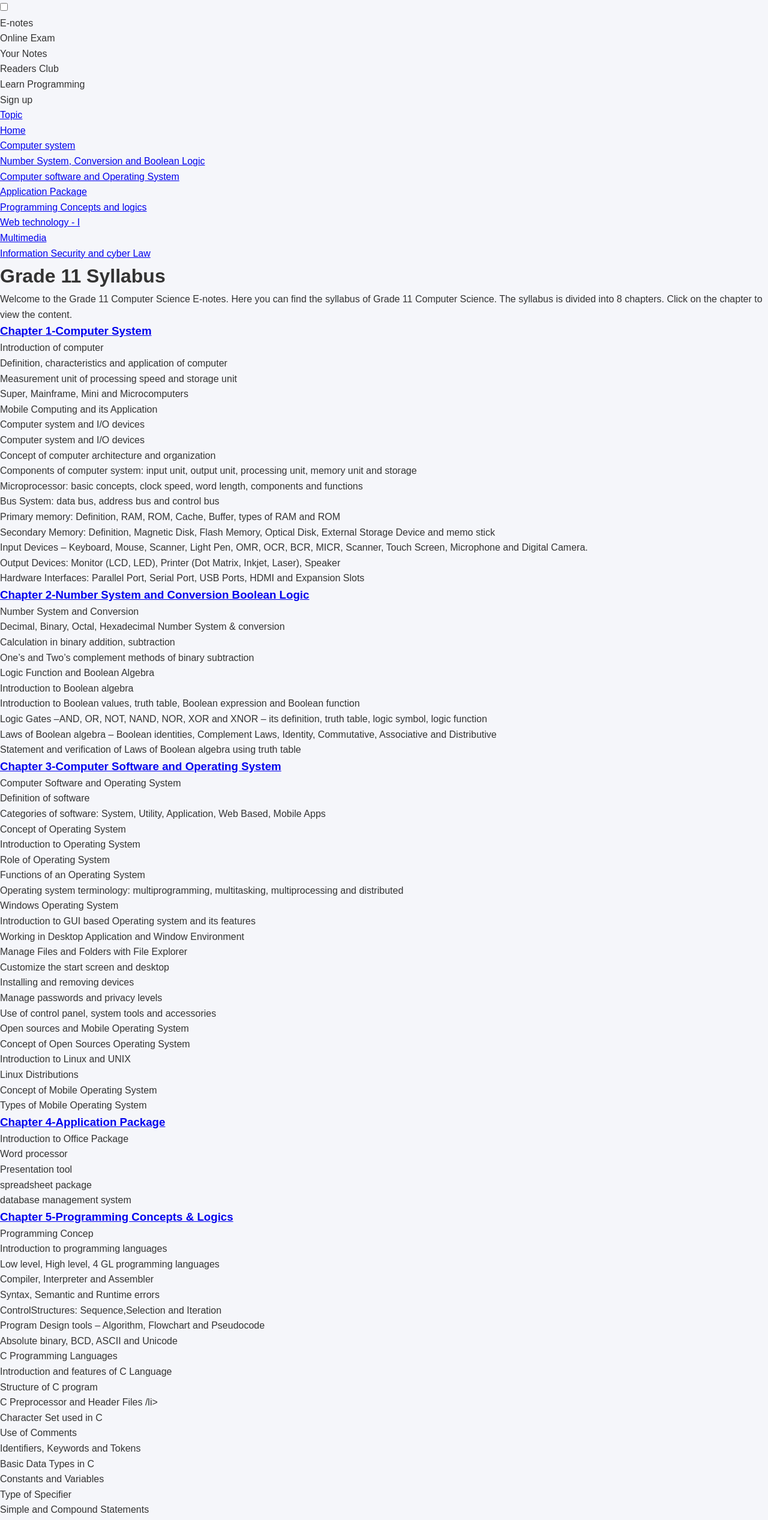
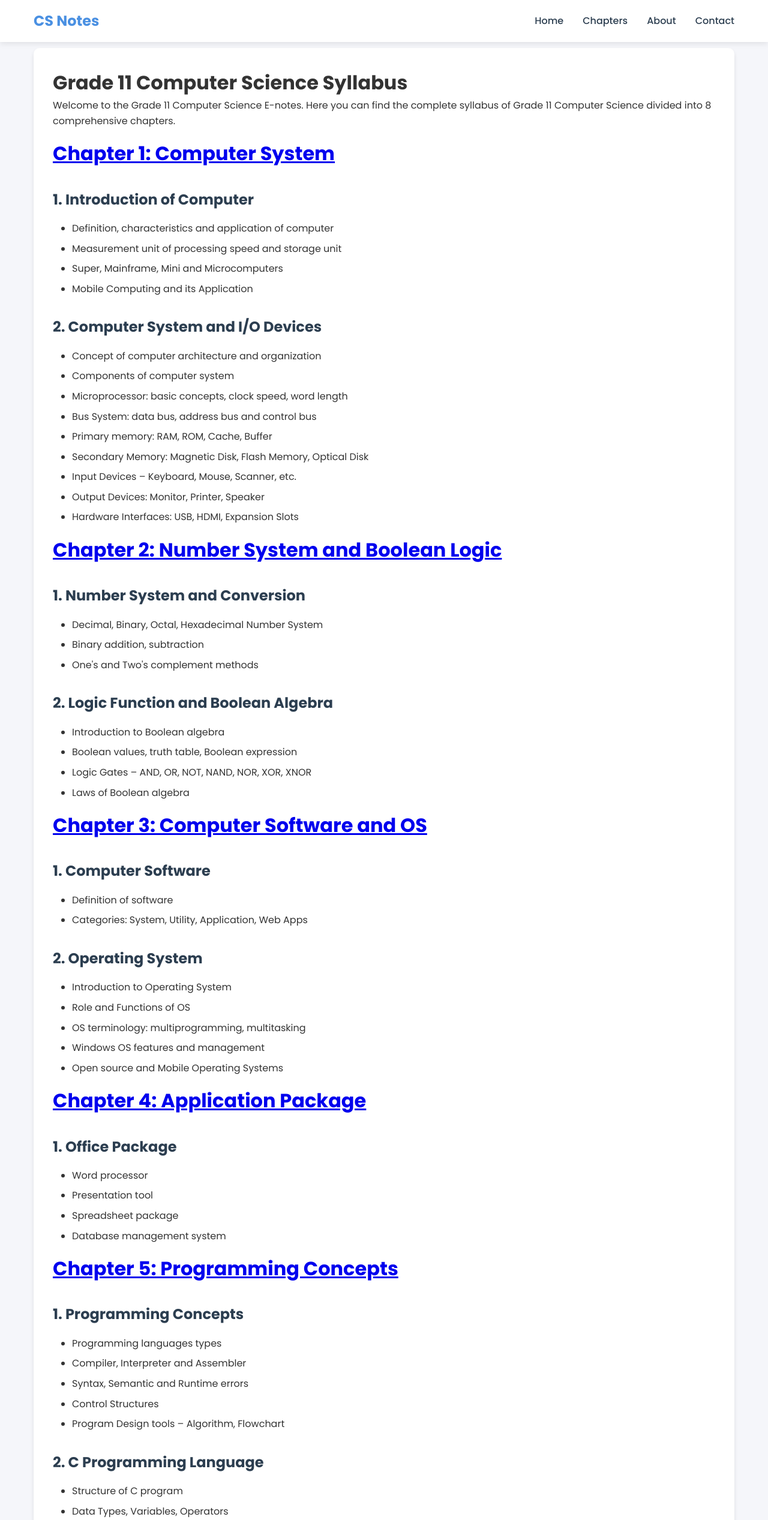
Before and after one commit to Bhu-pen/Computer-Science, a plain HTML site: page Topic.html in a window 1280 px wide. Shown: the top 2534 px of the page at 60% size. Drawn offline with Linux system fonts and the light colour scheme.

Commit message:
Update Topic.html

```diff
--- a/Topic.html
+++ b/Topic.html
@@ -3,239 +3,211 @@
 <head>
     <meta charset="UTF-8">
     <meta name="viewport" content="width=device-width, initial-scale=1.0">
-    <title>Study Room</title>
+    <title>Grade 11 Syllabus - Class 11 Computer Science Notes</title>
     <link rel="stylesheet" href="style.css">
+    <link href="https://fonts.googleapis.com/css2?family=Poppins:wght@300;400;500;600;700&display=swap" rel="stylesheet">
+    <link rel="stylesheet" href="https://cdnjs.cloudflare.com/ajax/libs/font-awesome/6.0.0/css/all.min.css">
 </head>
 <body>
-    <input type="checkbox" id="menu-toggle">
-    <div class="nav">
-        <label for="menu-toggle" class="menu-icon">
-            <span></span>
-            <span></span>
-            <span></span>
-        </label>
-        <ul>
-           <li>E-notes</li>
-           <li>Online Exam </li>
-           <li>Your Notes</li>
-           <li>Readers Club</li>
-           <li>Learn Programming </li>
-           <li>Sign up</li>
+    <header>
+        <nav>
+            <a href="index.html" class="logo">CS Notes</a>
+            <ul class="nav-links">
+                <li><a href="index.html">Home</a></li>
+                <li><a href="index.html#chapters">Chapters</a></li>
+                <li><a href="index.html#about">About</a></li>
+                <li><a href="index.html#contact">Contact</a></li>
             </ul>
-    </div>
-    <div class="content">
-        <div class="left">
-            <ul>
-                <div class="link"><a href="Topic.html">Topic</a></div>
-                <div class="link"><a href="Home.html">Home</a></div>
-                <div class="link"><a href="Csystem.html">Computer system</a></div>
-                <div class="link"><a href="Nsystem.html">Number System, Conversion and Boolean Logic</a></div>
-                <div class="link"><a href="Csoftware.html">Computer software and Operating System</a></div>
-                <div class="link"><a href="Apackage.html">Application Package</a></div>
-                <div class="link"><a href="Pconcept.html">Programming Concepts and logics</a></div>
-                <div class="link"><a href="Wtechnology.html">Web technology - I</a></div>
-                <div class="link"><a href="Multimedia.html">Multimedia</a></div>
-<div class="link"><a href="information.html">Information Security and cyber Law</a></div>
-            </ul>
+        </nav>
+    </header>
 
+    <main>
+        <div class="chapter-content">
+            <h1>Grade 11 Computer Science Syllabus</h1>
 
-        </div>
-        <div class="right">
+            <section class="chapter-intro">
+                <p>Welcome to the Grade 11 Computer Science E-notes. Here you can find the complete syllabus of Grade 11 Computer Science divided into 8 comprehensive chapters.</p>
+            </section>
 
-            <h1>
-                Grade 11 Syllabus
-            </h1>
-            <p id="welcomepage">
-                Welcome to the Grade 11 Computer Science E-notes. Here you can find the syllabus of Grade 11 Computer Science. The syllabus is divided into 8 chapters. Click on the chapter to view the content.
-                <ul id="chapter list">
-                    <h3> <a href="Csystem.html">Chapter 1-Computer System</a> </h3>
-                    <ol type="1">
-                        <li>Introduction of computer</li>
+            <div class="syllabus-container">
+                <!-- Chapter 1 -->
+                <section class="chapter-section">
+                    <h2><a href="Csystem.html">Chapter 1: Computer System</a></h2>
+                    <div class="topic-list">
+                        <h3>1. Introduction of Computer</h3>
                         <ul>
                             <li>Definition, characteristics and application of computer</li>
                             <li>Measurement unit of processing speed and storage unit</li>
                             <li>Super, Mainframe, Mini and Microcomputers</li>
                             <li>Mobile Computing and its Application</li>
-                            <li>Computer system and I/O devices</li>
                         </ul>
-                        <li>Computer system and I/O devices</li>
+
+                        <h3>2. Computer System and I/O Devices</h3>
                         <ul>
                             <li>Concept of computer architecture and organization</li>
-                            <li>Components of computer system: input unit, output unit, processing unit, memory unit and storage</li>
-                            <li>Microprocessor: basic concepts, clock speed, word length, components and functions</li>
+                            <li>Components of computer system</li>
+                            <li>Microprocessor: basic concepts, clock speed, word length</li>
                             <li>Bus System: data bus, address bus and control bus</li>
-                            <li>Primary memory: Definition, RAM, ROM, Cache, Buffer, types of RAM and ROM</li>
-                            <li>Secondary Memory: Definition, Magnetic Disk, Flash Memory, Optical Disk, External Storage Device and memo stick</li>
-                            <li>Input Devices – Keyboard, Mouse, Scanner, Light Pen, OMR, OCR, BCR, MICR, Scanner, Touch Screen, Microphone and Digital Camera.</li>
-                            <li>Output Devices: Monitor (LCD, LED), Printer (Dot Matrix, Inkjet, Laser), Speaker</li>
-                            <li>Hardware Interfaces: Parallel Port, Serial Port, USB Ports, HDMI and Expansion Slots</li>
+                            <li>Primary memory: RAM, ROM, Cache, Buffer</li>
+                            <li>Secondary Memory: Magnetic Disk, Flash Memory, Optical Disk</li>
+                            <li>Input Devices – Keyboard, Mouse, Scanner, etc.</li>
+                            <li>Output Devices: Monitor, Printer, Speaker</li>
+                            <li>Hardware Interfaces: USB, HDMI, Expansion Slots</li>
                         </ul>
-                    </ol>
+                    </div>
+                </section>
 
+                <!-- Chapter 2 -->
+                <section class="chapter-section">
+                    <h2><a href="Nsystem.html">Chapter 2: Number System and Boolean Logic</a></h2>
+                    <div class="topic-list">
+                        <h3>1. Number System and Conversion</h3>
+                        <ul>
+                            <li>Decimal, Binary, Octal, Hexadecimal Number System</li>
+                            <li>Binary addition, subtraction</li>
+                            <li>One's and Two's complement methods</li>
+                        </ul>
 
-                    <h3><a href="Nsystem.html">Chapter 2-Number System and Conversion Boolean Logic</a></h3>
-                    <ol type="1">
-                        <li>Number System and Conversion</li>
-                        <ul>
-                            <li>Decimal, Binary, Octal, Hexadecimal Number System &amp; conversion</li>
-                            <li>Calculation in binary addition, subtraction</li>
-                            <li>One’s and Two’s complement methods of binary subtraction</li>
-                        </ul>
-                        <li>Logic Function and Boolean Algebra</li>
+                        <h3>2. Logic Function and Boolean Algebra</h3>
                         <ul>
                             <li>Introduction to Boolean algebra</li>
-                            <li>Introduction to Boolean values, truth table, Boolean expression and Boolean function</li>
-                            <li>Logic Gates –AND, OR, NOT, NAND, NOR, XOR and XNOR – its definition, truth table, logic symbol, logic function</li>
-                            <li>Laws of Boolean algebra – Boolean identities, Complement Laws, Identity, Commutative, Associative and Distributive</li>
-                            <li>Statement and verification of Laws of Boolean algebra using truth table</li>
+                            <li>Boolean values, truth table, Boolean expression</li>
+                            <li>Logic Gates – AND, OR, NOT, NAND, NOR, XOR, XNOR</li>
+                            <li>Laws of Boolean algebra</li>
                         </ul>
-                    </ol>
+                    </div>
+                </section>
 
-                    <h3><a href="Csoftware.html">Chapter 3-Computer Software and Operating System</a></h3>
-                    <ol type="1">
-                        <li>Computer Software and Operating System</li>
+                <!-- Chapter 3 -->
+                <section class="chapter-section">
+                    <h2><a href="Csoftware.html">Chapter 3: Computer Software and OS</a></h2>
+                    <div class="topic-list">
+                        <h3>1. Computer Software</h3>
                         <ul>
                             <li>Definition of software</li>
-                            <li>Categories of software: System, Utility, Application, Web Based, Mobile Apps</li>
+                            <li>Categories: System, Utility, Application, Web Apps</li>
                         </ul>
-                        <li>Concept of Operating System</li>
+
+                        <h3>2. Operating System</h3>
                         <ul>
                             <li>Introduction to Operating System</li>
-                            <li>Role of Operating System</li>
-                            <li>Functions of an Operating System</li>
-                            <li>Operating system terminology: multiprogramming, multitasking, multiprocessing and distributed</li>
+                            <li>Role and Functions of OS</li>
+                            <li>OS terminology: multiprogramming, multitasking</li>
+                            <li>Windows OS features and management</li>
+                            <li>Open source and Mobile Operating Systems</li>
                         </ul>
-                        <li>Windows Operating System</li>
-                        <ul>
-                            <li>Introduction to GUI based Operating system and its features</li>
-                            <li>Working in Desktop Application and Window Environment</li>
-                            <li>Manage Files and Folders with File Explorer</li>
-                            <li>Customize the start screen and desktop</li>
-                            <li>Installing and removing devices</li>
-                            <li>Manage passwords and privacy levels</li>
-                            <li>Use of control panel, system tools and accessories</li>
-                        </ul>
-                        <li>Open sources and Mobile Operating System</li>
-                        <ul>
-                            <li>Concept of Open Sources Operating System</li>
-                            <li>Introduction to Linux and UNIX</li>
-                            <li>Linux Distributions</li>
-                            <li>Concept of Mobile Operating System</li>
-                            <li>Types of Mobile Operating System</li>
-                        </ul>
-                    </ol>
+                    </div>
+                </section>
 
-                    <h3><a href="Apackage.html">Chapter 4-Application Package</a></h3>
-                    <ol type="1">
-                        <li>Introduction to Office Package</li>
+                <!-- Chapter 4 -->
+                <section class="chapter-section">
+                    <h2><a href="Apackage.html">Chapter 4: Application Package</a></h2>
+                    <div class="topic-list">
+                        <h3>1. Office Package</h3>
                         <ul>
                             <li>Word processor</li>
                             <li>Presentation tool</li>
-                            <li>spreadsheet package</li>
-                            <li>database management system</li>
+                            <li>Spreadsheet package</li>
+                            <li>Database management system</li>
                         </ul>
-                    </ol>
+                    </div>
+                </section>
 
-                    <h3><a href="Pconcept.html">Chapter 5-Programming Concepts &amp; Logics</a></h3>
-                    <ol type="1">
-                        <li>Programming Concep</li>
+                <!-- Chapter 5 -->
+                <section class="chapter-section">
+                    <h2><a href="Pconcept.html">Chapter 5: Programming Concepts</a></h2>
+                    <div class="topic-list">
+                        <h3>1. Programming Concepts</h3>
                         <ul>
-                            <li>Introduction to programming languages</li>
-                            <li>Low level, High level, 4 GL programming languages</li>
+                            <li>Programming languages types</li>
                             <li>Compiler, Interpreter and Assembler</li>
                             <li>Syntax, Semantic and Runtime errors</li>
-                            <li>ControlStructures: Sequence,Selection and Iteration</li>
-                            <li>Program Design tools – Algorithm, Flowchart and Pseudocode</li>
-                            <li>Absolute binary, BCD, ASCII and Unicode</li>
-                        </ul>
-                        <li>C Programming Languages</li>
-                        <ul>
-                            <li>Introduction and features of C Language</li>
-                            <li>Structure of C program</li>
-                            <li>C Preprocessor and Header Files /li&gt;
-                            </li><li>Character Set used in C</li>
-                            <li>Use of Comments</li>
-                            <li>Identifiers, Keywords and Tokens</li>
-                            <li>Basic Data Types in C</li>
-                            <li>Constants and Variables</li>
-                            <li>Type of Specifier</li>
-                            <li>Simple and Compound Statements</li>
-                            <li>Operators and Expressions: arithmetic, relational, logical, assignment, unary and conditional operators</li>
-                            <li>Input/output (I/O) Functions</li>
-                            <li>Selection Control Statement: Decisions (if, if-else, if-else-if, nested and, switch)</li>
-                            <li>Iteration Control Statement: Looping (while, do while, for nested)</li>
-                            <li>Array: definition, types(1D and 2D), matrix addition and subtraction</li>
-                            <li>String: definition and string function : strlen(), strcat(), strcmp(), strrev(), strcpy(), strlwr(), strupr()</li>
-                        </ul>
-                    </ol>
-
-                    <h3><a href="Wtechnology.html">Chapter 6-Web Technology I</a></h3>
-                    <ol type="1">
-                        <li>Introduction: Web development introduction</li>
-                        <li>Web browsers and search Engines</li>
-                        <li>Overview of various internet &amp; web technologies</li>
-                        <li>Content Management System (CMS) 6.4. HTML: The Language of the Web</li>
-                        <ul>
-                            <li>Objectives</li>
-                            <li>Structure of HTML</li>
-                            <li>Published and Hosting</li>
-                            <li>HTML Tags vs. Attributes</li>
-                            <li>Basic Tags of HTML: HTML, HEAD, TITLE, BODY (Setting the Fore color and Background color, Background Image, Background Sound)</li>
-                            <li>Heading tag (H1 to H6) and attributes(ALIGN)</li>
-                            <li>FONT tag and Attributes (Size: 1 to 7 Levels, BASEFONT, SMALL, BIG,COLOR)</li>
-                            <li>Paragraph Formatting (P) </li>
-                            <li>Break Line (BR)</li>
-                            <li>Comment in HTML ()</li>
-                            <li>Formatting Text (B, I, U, Mark, Sup, Sub, EM, BLOCKQUOTE, PREFORMATTED)</li>
-                            <li>Ordered List- OL (LI, Type- 1, I, A, a; START,VALUE)</li>
-                            <li>Unordered List - UL (Bullet Type- Disc, Circle, Square, DL, DT, DD)</li>
-                            <li>ADDRESS Tag</li>
-                            <ul type="Bullet">
-                                <li>Creating Links: Link to other HTML documents or data objects</li>
-                                <li>Links to other places in the same HTML documents</li>
-                                <li>Links to places in other HTML documents</li>
-                                <li>Anchor Tag and Hyperlink</li>
-                            </ul>
-                            <li>Tables: Creating Tables using TH, TR and TD tags</li>
-                            <li>Forms: Creating form using Textbox, radio, checkbox, text area, button</li>
-                            <li>Introduction to HTML 5 Elements including audio, embed, source, track and video attributes</li>
-                            <li>HTML 5 Graphics using canvas and svg tags</li>
-                            <li>Concept of domain name and web hosting</li>
-                        </ul>
-                        <li>Cascading Style Sheets</li>
-                        <ul>
-                            <li>Introduction to Cascading Style Sheet (CSS)</li>
-                            <li>Inline CSS</li>
-                            <li>Embedded CSS</li>
-                            <li>External CSS</li>
+                            <li>Control Structures</li>
+                            <li>Program Design tools – Algorithm, Flowchart</li>
                         </ul>
 
-                    </ol>
+                        <h3>2. C Programming Language</h3>
+                        <ul>
+                            <li>Structure of C program</li>
+                            <li>Data Types, Variables, Operators</li>
+                            <li>Input/output Functions</li>
+                            <li>Control Statements and Loops</li>
+                            <li>Arrays and Strings</li>
+                        </ul>
+                    </div>
+                </section>
 
-                    <h3><a href="Multimedia.html">Chapter 7-Multimedia</a></h3>
-                    <ol>
+                <!-- Chapter 6 -->
+                <section class="chapter-section">
+                    <h2><a href="Wtechnology.html">Chapter 6: Web Technology I</a></h2>
+                    <div class="topic-list">
+                        <h3>1. Web Development</h3>
+                        <ul>
+                            <li>Web browsers and search Engines</li>
+                            <li>Internet & web technologies overview</li>
+                            <li>Content Management System (CMS)</li>
+                        </ul>
+
+                        <h3>2. HTML</h3>
+                        <ul>
+                            <li>Structure of HTML</li>
+                            <li>Basic HTML Tags and Attributes</li>
+                            <li>Lists, Links, Tables, Forms</li>
+                            <li>HTML5 Elements and Graphics</li>
+                        </ul>
+
+                        <h3>3. CSS</h3>
+                        <ul>
+                            <li>Introduction to CSS</li>
+                            <li>Inline, Embedded and External CSS</li>
+                        </ul>
+                    </div>
+                </section>
+
+                <!-- Chapter 7 -->
+                <section class="chapter-section">
+                    <h2><a href="Multimedia.html">Chapter 7: Multimedia</a></h2>
+                    <div class="topic-list">
+                        <ul>
                             <li>Introduction to Multimedia</li>
-                        <li>Components of Multimedia: Text, Graphics, Audio, Video and Animation</li>
+                            <li>Components: Text, Graphics, Audio, Video, Animation</li>
                             <li>Application of Multimedia</li>
-                    </ol>
+                        </ul>
+                    </div>
+                </section>
 
-                    <h3><a href="information.html">Chapter 8-Information Security and Cyber Law</a></h3>
-                    <ol>
+                <!-- Chapter 8 -->
+                <section class="chapter-section">
+                    <h2><a href="information.html">Chapter 8: Information Security</a></h2>
+                    <div class="topic-list">
+                        <ul>
                             <li>Digital society and computer ethics</li>
-                        <li>Concept of Information security </li>
-                        <li>Concept of Cybercrime</li>
-                        <li>Malicious software and Spam</li>
+                            <li>Concept of Information security</li>
+                            <li>Cybercrime and Malicious software</li>
                             <li>Protection from cybercrime</li>
                             <li>Intellectual Property Right</li>
-                        <li>Concept of Digital Signature </li>
-                        <li>Concept of Cyber Law in Nepal</li>
+                            <li>Cyber Law in Nepal</li>
                             <li>ICT Policy in Nepal</li>
-                    </ol>
+                        </ul>
+                    </div>
+                </section>
+            </div>
 
-                </ul>
-            <p></p>
+            <a href="index.html" class="back-button">
+                <i class="fas fa-arrow-left"></i> Back to Chapters
+            </a>
+        </div>
+    </main>
+
+    <footer>
+        <div class="footer-content">
+            <p>© 2024 Class 11 Computer Science Notes. All rights reserved.</p>
+            <div class="social-links">
+                <a href="#"><i class="fab fa-facebook"></i></a>
+                <a href="#"><i class="fab fa-twitter"></i></a>
+                <a href="#"><i class="fab fa-instagram"></i></a>
             </div>
         </div>
-    </div>
+    </footer>
 </body>
 </html>
```
Lines whose indentation alone changed are shown as unchanged.
